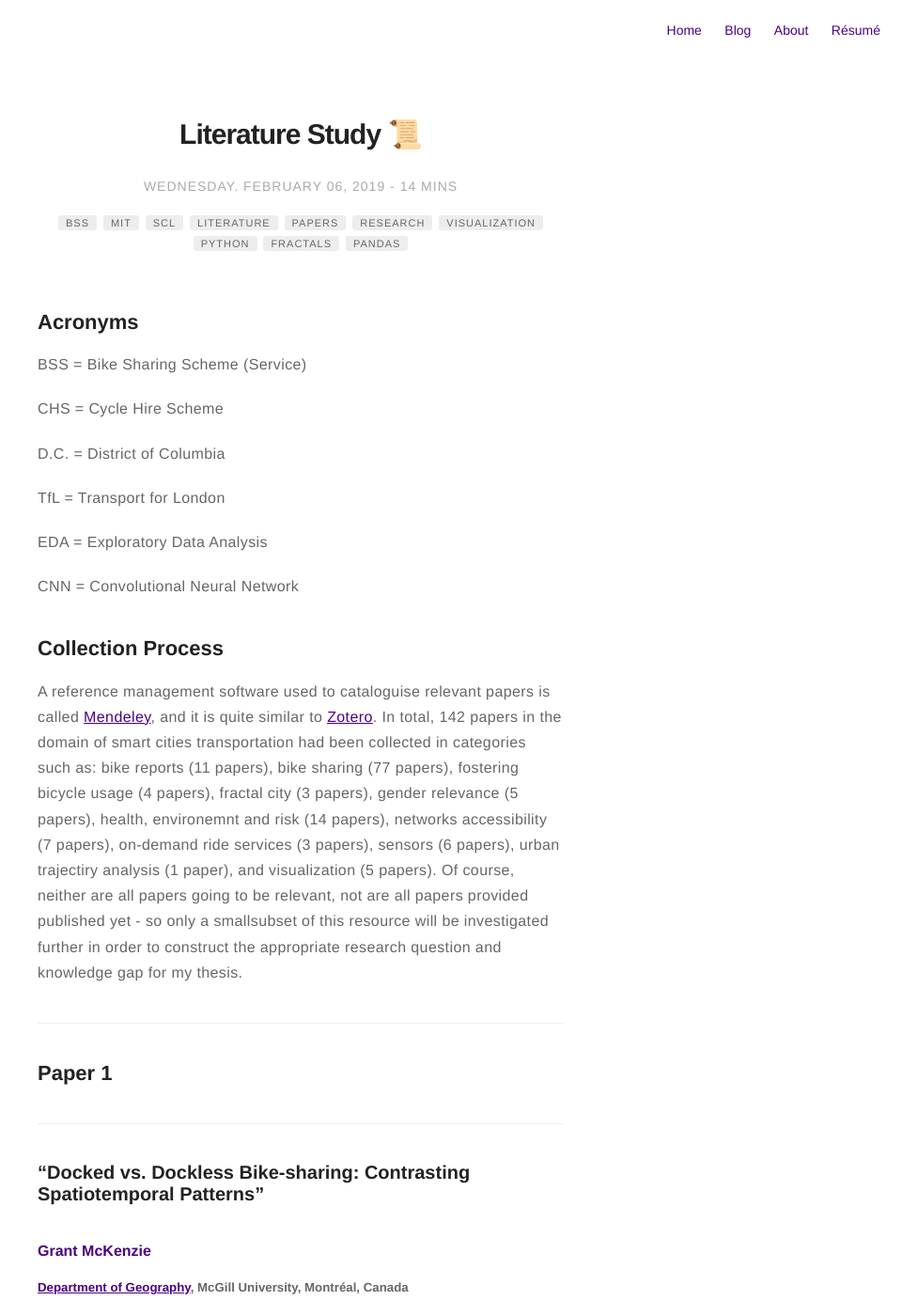
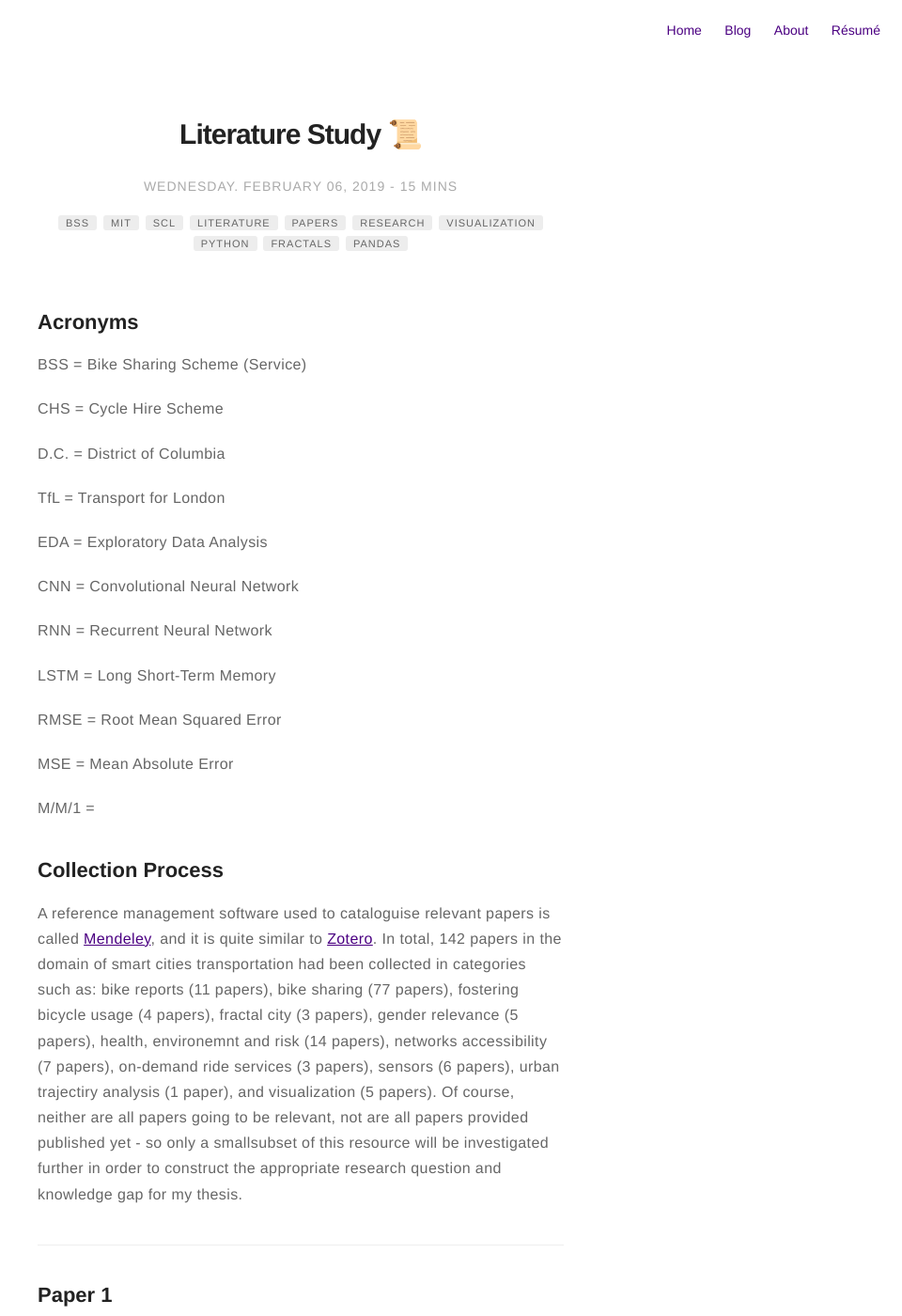
Before and after one commit to dljubenk/dljubenk.github.io, a Jekyll site: the page built from _posts/2019-02-06-literature-study.markdown, in a window 1280 px wide and 1400 px high. Shown: the whole window at 94% size, without its empty margins (320-1280 px from the left). Built offline with Jekyll 4.4.1, drawn with Linux system fonts in a browser that asks for light colours; emoji names are drawn with the system emoji font; comment, search, counter and statistics services are not loaded.

Commit message:
Update 2019-02-06-literature-study.markdown

```diff
--- a/_posts/2019-02-06-literature-study.markdown
+++ b/_posts/2019-02-06-literature-study.markdown
@@ -35,6 +35,19 @@ TfL = Transport for London
 EDA = Exploratory Data Analysis
 
 CNN = Convolutional Neural Network
+
+RNN = Recurrent Neural Network
+
+LSTM = Long Short-Term Memory
+
+RMSE = Root Mean Squared Error
+
+MSE = Mean Absolute Error
+
+M/M/1 =
+
+
+
 
 ## Collection Process
 
```
